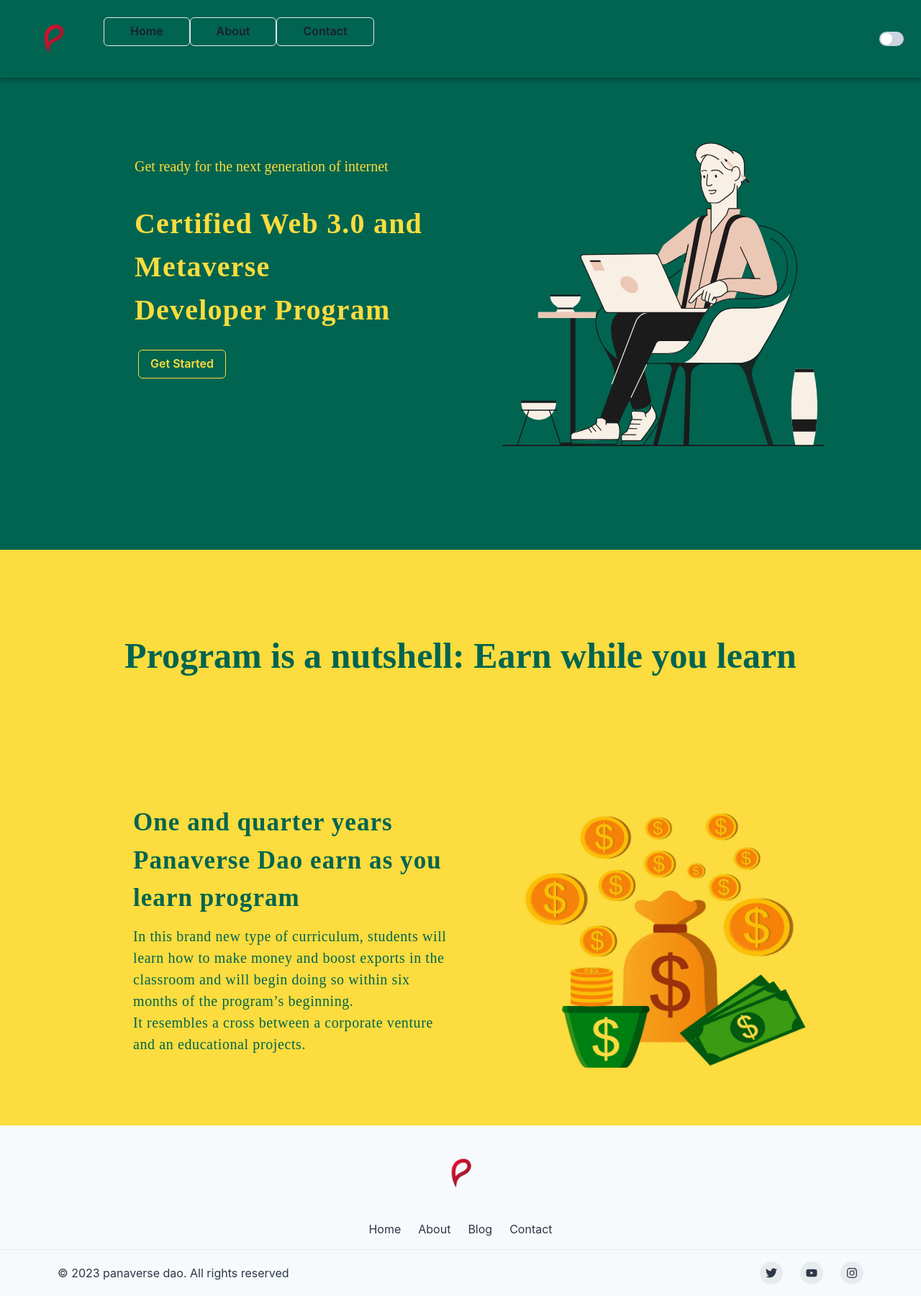
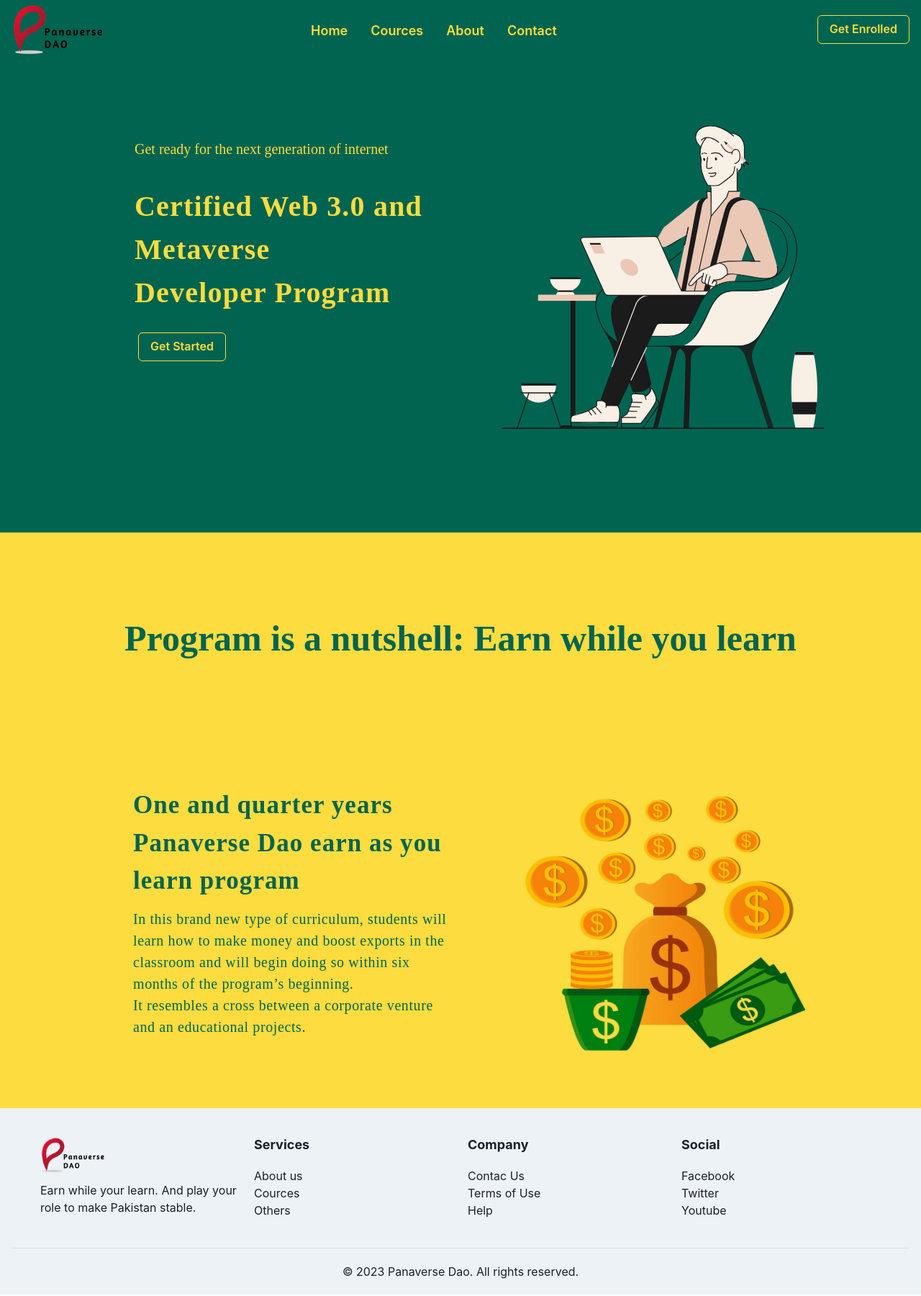
Before and after one commit to AhsanulHaq777/Nextjs-learning-chakraui, a Next.js app in the folder pananverse-dao-web/: page / in a window 1280 px wide. Shown: the whole page at 72% size. Built offline with nearby package versions, Linux system fonts and the light colour scheme.

Commit message:
updated header footer and layout

```diff
--- a/pananverse-dao-web/src/app/layout.tsx
+++ b/pananverse-dao-web/src/app/layout.tsx
@@ -1,5 +1,7 @@
 "use client"
 import ChakraWrapper from "@/components/chakraWrapper"
+import Footer from "@/components/footer"
+import Header from "@/components/header"
 export default function RootLayout({
   children,
 }: {
@@ -8,7 +10,14 @@ export default function RootLayout({
   return (
     <html lang="en">
       <head />
-      <body><ChakraWrapper>{children}</ChakraWrapper></body>
+
+      <body>
+        <ChakraWrapper>
+          <Header />
+          {children}
+          <Footer />
+        </ChakraWrapper>
+      </body>
     </html>
   )
 }
--- a/pananverse-dao-web/src/app/page.tsx
+++ b/pananverse-dao-web/src/app/page.tsx
@@ -1,13 +1,9 @@
 
-import Header from '../components/header'
-import Footer from '../components/footer'
 import MainPage from '../app/home'
 export default function Home() {
   return (
     <div>
-      <Header />
       <MainPage />
-      <Footer />
     </div>
   )
 }
--- a/pananverse-dao-web/src/components/footer.tsx
+++ b/pananverse-dao-web/src/components/footer.tsx
@@ -1,100 +1,197 @@
 "use client"
+import React from 'react'
 import {
     Box,
-    chakra,
     Container,
-    Link,
-    Stack,
     Text,
-    useColorModeValue,
-    VisuallyHidden,
-    Image
+    SimpleGrid,
+    Heading,
+    Grid,
+    Divider,
+    Center
   } from '@chakra-ui/react';
-  import { FaInstagram, FaTwitter, FaYoutube } from 'react-icons/fa';
-  import { ReactNode } from 'react';
-  import Logo from '../../public/images/logo.jpeg'
+  import Logo from '../../public/images/panaverse-logo.webp'
+import Image from 'next/image';
+import Link from 'next/link';
+
+
+ export default function Footer() {
+   return (
+     <Box bg='gray.100' >
+      <Container maxW={1300}>
+        <SimpleGrid p={{lg:'40px',md:'30px',base:'20px'}} gap={{lg:'20px',md:'15px',base:'8px'}} gridTemplateColumns={{base:'repeat(1,1fr)', md:'repeat(2,1fr)', lg:'repeat(4,1fr)'}}>
+          <Box>
+            <Grid justifyItems={{base:'center' ,md:'initial',lg:'initial'}}>
+              <Image height={90} width={90} src={Logo} alt='panaverse-dao' />
+              <Text textAlign={{base:'center',md:'initial',lg:'initial'}} mt='10px'>Earn while your learn. And play your role to make Pakistan stable.</Text>
+            </Grid>
+          </Box>
+          <Box textAlign={{base:'center',md:'initial',lg:'initial'}}>
+            <Grid >
+              <Heading fontSize='lg' mb='20px'>Services</Heading>
+              <Link href='about'>About us</Link>
+              <Link href=''>Cources</Link>
+              <Link href=''>Others</Link>
+            </Grid>
+          </Box>
+          <Box textAlign={{base:'center',md:'initial',lg:'initial'}}>
+            <Grid>
+              <Heading fontSize='lg' mb='20px'>Company</Heading>
+              <Link href=''>Contac Us</Link>
+              <Link href=''>Terms of Use</Link>
+              <Link href=''>Help</Link>
+            </Grid>
+          </Box>
+          <Box textAlign={{base:'center',md:'initial',lg:'initial'}}>
+            <Grid>
+              <Heading fontSize='lg' mb='20px'>Social</Heading>
+              <Link href=''>Facebook</Link>
+              <Link href=''>Twitter</Link>
+              <Link href=''>Youtube</Link>
+            </Grid>
+          </Box>
+        </SimpleGrid>
+        <Divider borderColor='gray.300'/>
+        <Center py='20px'>
+          <Text>© 2023 Panaverse Dao. All rights reserved.</Text>
+        </Center>
+      </Container>
+     </Box>
+   )
+ }
 
 
 
-  const SocialButton = ({
-    children,
-    label,
-    href,
-  }: {
-    children: ReactNode;
-    label: string;
-    href: string;
-  }) => {
-    return (
-      <chakra.button
-        bg={useColorModeValue('blackAlpha.100', 'whiteAlpha.100')}
-        rounded={'full'}
-        w={8}
-        h={8}
-        cursor={'pointer'}
-        as={'a'}
-        href={href}
-        display={'inline-flex'}
-        alignItems={'center'}
-        justifyContent={'center'}
-        transition={'background 0.3s ease'}
-        _hover={{
-          bg: useColorModeValue('blackAlpha.200', 'whiteAlpha.200'),
-        }}>
-        <VisuallyHidden>{label}</VisuallyHidden>
-        {children}
-      </chakra.button>
-    );
-  };
 
-  export default function Footer() {
-    return (
-      <Box
-        bg={useColorModeValue('gray.50', 'gray.900')}
-        color={useColorModeValue('gray.700', 'gray.200')}>
-        <Container
-          as={Stack}
-          maxW={'6xl'}
-          py={4}
-          spacing={4}
-          justify={'center'}
-          align={'center'}>
-          <Image  src={Logo.src} h="100px" />
 
-          <Stack direction={'row'} spacing={6}>
-            <Link href={'#'}>Home</Link>
-            <Link href={'#'}>About</Link>
-            <Link href={'#'}>Blog</Link>
-            <Link href={'#'}>Contact</Link>
-          </Stack>
-        </Container>
 
-        <Box
-          borderTopWidth={1}
-          borderStyle={'solid'}
-          borderColor={useColorModeValue('gray.200', 'gray.700')}>
-          <Container
-            as={Stack}
-            maxW={'6xl'}
-            py={4}
-            direction={{ base: 'column', md: 'row' }}
-            spacing={4}
-            justify={{ base: 'center', md: 'space-between' }}
-            align={{ base: 'center', md: 'center' }}>
-            <Text>© 2023 panaverse dao. All rights reserved</Text>
-            <Stack direction={'row'} spacing={6}>
-              <SocialButton label={'Twitter'} href={'#'}>
-                <FaTwitter />
-              </SocialButton>
-              <SocialButton label={'YouTube'} href={'#'}>
-                <FaYoutube />
-              </SocialButton>
-              <SocialButton label={'Instagram'} href={'#'}>
-                <FaInstagram />
-              </SocialButton>
-            </Stack>
-          </Container>
-        </Box>
-      </Box>
-    );
-  }
+
+
+
+
+
+
+
+
+
+
+
+
+
+
+
+
+
+
+
+
+
+
+
+
+
+
+
+
+
+
+
+
+
+
+
+
+
+
+
+
+
+
+
+
+
+
+
+
+  // const SocialButton = ({
+  //   children,
+  //   label,
+  //   href,
+  // }: {
+  //   children: ReactNode;
+  //   label: string;
+  //   href: string;
+  // }) => {
+  //   return (
+  //     <chakra.button
+  //       bg={useColorModeValue('blackAlpha.100', 'whiteAlpha.100')}
+  //       rounded={'full'}
+  //       w={8}
+  //       h={8}
+  //       cursor={'pointer'}
+  //       as={'a'}
+  //       href={href}
+  //       display={'inline-flex'}
+  //       alignItems={'center'}
+  //       justifyContent={'center'}
+  //       transition={'background 0.3s ease'}
+  //       _hover={{
+  //         bg: useColorModeValue('blackAlpha.200', 'whiteAlpha.200'),
+  //       }}>
+  //       <VisuallyHidden>{label}</VisuallyHidden>
+  //       {children}
+  //     </chakra.button>
+  //   );
+  // };
+
+  // export default function Footer() {
+  //   return (
+  //     <Box
+  //       bg={useColorModeValue('gray.50', 'gray.900')}
+  //       color={useColorModeValue('gray.700', 'gray.200')}>
+  //       <Container
+  //         as={Stack}
+  //         maxW={'6xl'}
+  //         py={4}
+  //         spacing={4}
+  //         justify={'center'}
+  //         align={'center'}>
+  //         <Image  src={Logo.src} h="100px" />
+
+  //         <Stack direction={'row'} spacing={6}>
+  //           <Link href='/'>Home</Link>
+  //           <Link href='about'>Cources</Link>
+  //           <Link href='#'>About</Link>
+  //           <Link href='#'>Contact</Link>
+  //         </Stack>
+  //       </Container>
+
+  //       <Box
+  //         borderTopWidth={1}
+  //         borderStyle={'solid'}
+  //         borderColor={useColorModeValue('gray.200', 'gray.700')}>
+  //         <Container
+  //           as={Stack}
+  //           maxW={'6xl'}
+  //           py={4}
+  //           direction={{ base: 'column', md: 'row' }}
+  //           spacing={4}
+  //           justify={{ base: 'center', md: 'space-between' }}
+  //           align={{ base: 'center', md: 'center' }}>
+  //           <Text>© 2023 Panaverse Dao. All rights reserved</Text>
+  //           <Stack direction={'row'} spacing={6}>
+  //             <SocialButton label={'Twitter'} href={'#'}>
+  //               <FaTwitter />
+  //             </SocialButton>
+  //             <SocialButton label={'YouTube'} href={'#'}>
+  //               <FaYoutube />
+  //             </SocialButton>
+  //             <SocialButton label={'Instagram'} href={'#'}>
+  //               <FaInstagram />
+  //             </SocialButton>
+  //           </Stack>
+  //         </Container>
+  //       </Box>
+  //     </Box>
+  //   );
+  // }
--- a/pananverse-dao-web/src/components/header.tsx
+++ b/pananverse-dao-web/src/components/header.tsx
@@ -1,176 +1,289 @@
 "use client";
-import { useState } from 'react'
-import {
-  useColorMode,
-  Switch,
-  Flex,
-  Button,
-  IconButton,
-  Image,
-  Center
-} from '@chakra-ui/react'
-import { HamburgerIcon, CloseIcon } from '@chakra-ui/icons'
-import NextLink from 'next/link'
-import Logo from '../../public/images/logo.jpeg'
+import React from 'react'
+import { Box, Button, Container, Flex, SimpleGrid } from '@chakra-ui/react';
+import {HamburgerIcon} from '@chakra-ui/icons'
+import Image from 'next/image';
+import Link from 'next/link';
+import Logo from '../../public/images/panaverse-logo.webp'
 
-
- const Header = () => {
-  const { colorMode, toggleColorMode } = useColorMode()
-  const isDark = colorMode === 'dark'
-  const [display, changeDisplay] = useState('none')
+export default function Header() {
   return (
-    <Flex>
-      <Flex
-        // position="fixed"
-        // top="1rem"
-        // right="1rem"
-        w="100%"
-        px="6"
-        py="1"
-        align="center"
-        justify="space-between"
-        bg='#006450'
-        boxShadow=' 0px 4px 5px rgba(0, 0, 0, 0.25)'
-      >
-        {/* Desktop */}
-        <Flex
-          display={['none', 'none', 'flex','flex']}
-        >
-            <NextLink href="/" passHref >
-
-                <Image  src={Logo.src} h="100px"
-               aria-label="Home"
-               position='relative'
-              w="100%"/>
-
-
-            </NextLink>
-
-
-          <NextLink href="/" passHref>
-            <Button
-
-              variant="outline"
-              aria-label="Home"
-              m={5}
-              w="100%"
-            >
-              Home
-                    </Button>
-          </NextLink>
-
-          <NextLink href="/about" passHref>
-            <Button
-
-              variant="outline"
-              aria-label="About"
-              m={5}
-              w="100%"
-            >
-              About
-                    </Button>
-          </NextLink>
-
-          <NextLink href="/contact" passHref>
-            <Button
-
-              variant="outline"
-              aria-label="Contact"
-              m={5}
-              w="100%"
-            >
-              Contact
-                    </Button>
-          </NextLink>
-        </Flex>
-
-        {/* Mobile */}
-        <IconButton
-          aria-label="Open Menu"
-          size="lg"
-          mr={2}
-          icon={
-            <HamburgerIcon />
-          }
-          onClick={() => changeDisplay('flex')}
-          display={['flex', 'flex', 'none', 'none']}
-        />
-        <Switch
-          color="green"
-          isChecked={isDark}
-          onChange={toggleColorMode}
-        />
-      </Flex>
-
-      {/* Mobile Content */}
-      <Flex
-        w='100vw'
-        display={display}
-        bgColor="gray.50"
-        zIndex={20}
-        h="100vh"
-        pos="fixed"
-        top="0"
-        left="0"
-        overflowY="auto"
-        flexDir="column"
-      >
-        <Flex justify="flex-end">
-          <IconButton
-            mt={2}
-            mr={2}
-            aria-label="Open Menu"
-            size="lg"
-            icon={
-              <CloseIcon />
-            }
-            onClick={() => changeDisplay('none')}
-          />
-        </Flex>
-
-        <Flex
-          flexDir="column"
-          align="center"
-        >
-          <NextLink href="/" passHref>
-            <Button
-
-              variant="outline"
-              aria-label="Home"
-              my={5}
-              w="100%"
-            >
-              Home
-                    </Button>
-          </NextLink>
-
-          <NextLink href="/about" passHref>
-            <Button
-
-              variant="outline"
-              aria-label="About"
-              my={5}
-              w="100%"
-            >
-              About
-                    </Button>
-          </NextLink>
-
-          <NextLink href="/contact" passHref>
-            <Button
-
-              variant="outline"
-              aria-label="Contact"
-              my={5}
-              w="100%"
-            >
-              Contact
-            </Button>
-          </NextLink>
-        </Flex>
-      </Flex>
-    </Flex>
+    <Box boxShadow='2xl' bg='#006450'>
+      <Container maxW={1600}>
+        <SimpleGrid templateColumns={{base:'repeat(2,1fr)', md:'repeat(2,1fr)', lg:'repeat(3,1fr)',}}>
+          <Box py='5px'>
+            <Image src={Logo} alt='panaverse logo'/>
+          </Box>
+          <Flex display={{lg:'flex', md:'none', base:'none'}} placeItems='center' color='#FCDC3E' fontWeight='semibold' fontSize={18} gap={8}>
+            <Link href='/'>Home</Link>
+            <Link href='/'>Cources</Link>
+            <Link href='about'>About</Link>
+            <Link href=''>Contact</Link>
+          </Flex>
+          <Box display={{lg:'initial', md:'none', base:'none'}} mt='21px' color='#FCDC3E' >
+            <Button colorScheme='#FCDC3E' variant='outline' float='right'_hover={{ bg: "#FCDC3E", color: "#006450" }} _focus={{ boxShadow: "outline" }}>Get Enrolled</Button>
+          </Box>
+          <Box display={{lg:'none', md:'initial', base:'initial'}} mt='21px' color='#FCDC3E' >
+            <Button colorScheme='#FCDC3E' variant='outline' float='right'_hover={{ bg: "#FCDC3E", color: "#006450" }} _focus={{ boxShadow: "outline" }}><HamburgerIcon/></Button>
+          </Box>
+        </SimpleGrid>
+      </Container>
+    </Box>
   )
 }
 
-export default Header;
+
+
+
+
+
+
+
+
+
+
+
+
+
+
+
+
+
+
+
+
+
+
+
+
+
+
+
+
+
+
+
+
+
+
+
+
+
+
+
+
+
+
+
+
+
+
+
+
+
+
+
+
+
+
+
+
+
+
+
+
+
+
+
+
+
+
+
+
+// import { useState } from 'react'
+// import {
+//   useColorMode,
+//   Switch,
+//   Flex,
+//   Button,
+//   IconButton,
+//   Image,
+//   Center
+// } from '@chakra-ui/react'
+// import { HamburgerIcon, CloseIcon } from '@chakra-ui/icons'
+// import NextLink from 'next/link'
+// import Logo from '../../public/images/logo.jpeg'
+
+
+// // const Header() = () => {
+// //   return(
+// //     <Flex>
+// //       <Box>
+
+// //       </Box>
+// //     </Flex>
+// //   )
+// // }
+
+// // export default Header;
+
+//   const Header = () => {
+//   const { colorMode, toggleColorMode } = useColorMode()
+//   const isDark = colorMode === 'dark'
+//   const [display, changeDisplay] = useState('none')
+//   return (
+//     <Flex>
+//       <Flex
+//         // position="fixed"
+//         // top="1rem"
+//         // right="1rem"
+//         w="100%"
+//         px="6"
+//         py="1"
+//         align="center"
+//         justify="space-between"
+//         bg='#006450'
+//         boxShadow=' 0px 4px 5px rgba(0, 0, 0, 0.25)'
+//       >
+//         {/* Desktop */}
+//         <Flex
+//           display={['none', 'none', 'flex','flex']}
+//         >
+//             <NextLink href="/" passHref >
+
+//                 <Image  src={Logo.src} h="100px"
+//                aria-label="Home"
+//                position='relative'
+//               w="100%"/>
+
+
+//             </NextLink>
+
+
+//           <NextLink href="/" passHref>
+//             <Button
+
+//               variant="outline"
+//               aria-label="Home"
+//               m={5}
+//               w="100%"
+//             >
+//               Home
+//                     </Button>
+//           </NextLink>
+
+//           <NextLink href="/about" passHref>
+//             <Button
+
+//               variant="outline"
+//               aria-label="About"
+//               m={5}
+//               w="100%"
+//             >
+//               About
+//                     </Button>
+//           </NextLink>
+
+//           <NextLink href="/contact" passHref>
+//             <Button
+
+//               variant="outline"
+//               aria-label="Contact"
+//               m={5}
+//               w="100%"
+//             >
+//               Contact
+//                     </Button>
+//           </NextLink>
+//         </Flex>
+
+//         {/* Mobile */}
+//         <IconButton
+//           aria-label="Open Menu"
+//           size="lg"
+//           mr={2}
+//           icon={
+//             <HamburgerIcon />
+//           }
+//           onClick={() => changeDisplay('flex')}
+//           display={['flex', 'flex', 'none', 'none']}
+//         />
+//         <Switch
+//           color="green"
+//           isChecked={isDark}
+//           onChange={toggleColorMode}
+//         />
+//       </Flex>
+
+//       {/* Mobile Content */}
+//       <Flex
+//         w='100vw'
+//         display={display}
+//         bgColor="gray.50"
+//         zIndex={20}
+//         h="100vh"
+//         pos="fixed"
+//         top="0"
+//         left="0"
+//         overflowY="auto"
+//         flexDir="column"
+//       >
+//         <Flex justify="flex-end">
+//           <IconButton
+//             mt={2}
+//             mr={2}
+//             aria-label="Open Menu"
+//             size="lg"
+//             icon={
+//               <CloseIcon />
+//             }
+//             onClick={() => changeDisplay('none')}
+//           />
+//         </Flex>
+
+//         <Flex
+//           flexDir="column"
+//           align="center"
+//         >
+//           <NextLink href="/" passHref>
+//             <Button
+
+//               variant="outline"
+//               aria-label="Home"
+//               my={5}
+//               w="100%"
+//             >
+//               Home
+//                     </Button>
+//           </NextLink>
+
+//           <NextLink href="/about" passHref>
+//             <Button
+
+//               variant="outline"
+//               aria-label="About"
+//               my={5}
+//               w="100%"
+//             >
+//               About
+//                     </Button>
+//           </NextLink>
+
+//           <NextLink href="/contact" passHref>
+//             <Button
+
+//               variant="outline"
+//               aria-label="Contact"
+//               my={5}
+//               w="100%"
+//             >
+//               Contact
+//             </Button>
+//           </NextLink>
+//         </Flex>
+//       </Flex>
+//     </Flex>
+//   )
+// }
+
+// export default Header;
```
Also changed, not shown: pananverse-dao-web/.eslintrc.json (deleted), pananverse-dao-web/public/images/panaverse-logo.webp (added).
